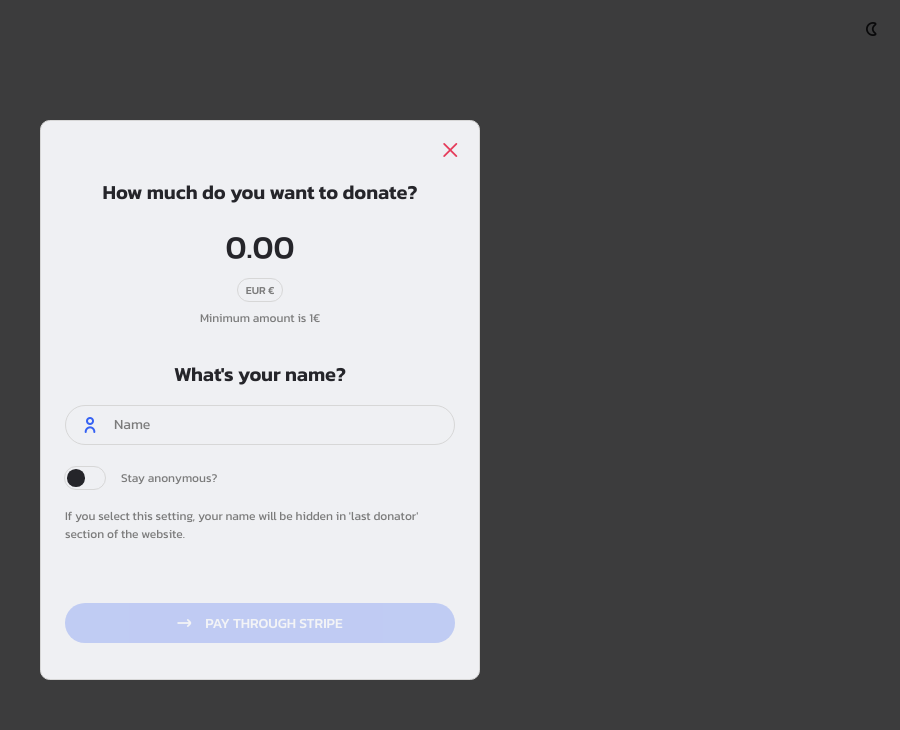
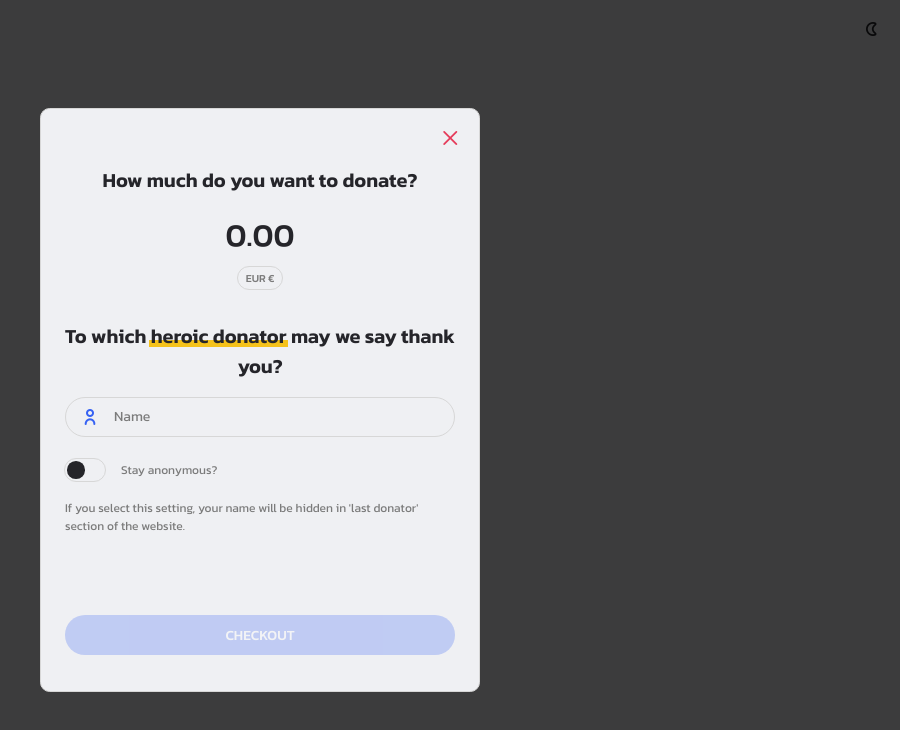
Before and after one commit to stepesdrabes/moneycounter, a SvelteKit app: page / in a window 1280 px wide. Both pictures are taken after a click on the button "DONATE". Shown: the top 730 px of the page, without its empty margins (380-1280 px from the left). Built offline with nearby package versions, Linux system fonts and the light colour scheme; no server answers; the database is empty.

Commit message:
UI changes

```diff
--- a/src/components/DonateModal.svelte
+++ b/src/components/DonateModal.svelte
@@ -8,6 +8,7 @@
     import MoneyInput from "$components/inputs/MoneyInput.svelte"
     import {onMount} from "svelte"
     import {browser} from "$app/environment"
+    import SlideColumn from "$components/misc/SlideColumn.svelte";
 
     export let shown = false
     export let onClose: () => void
@@ -42,7 +43,6 @@
             }),
         }).then((data) => data.json())
 
-        checkingOut = false
         window.location.replace(data.url)
     }
 
@@ -62,26 +62,31 @@
     })
 </script>
 
-<Modal width="27.5rem" height="35rem" shown="{shown}" onClose="{onClose}">
+<Modal width="27.5rem" height="36.5rem" shown="{shown}" onClose="{onClose}">
     <div class="donate-modal-container">
         <h2>How much do you want to donate?</h2>
         <Spacer value="var(--spacing-m)"/>
 
         <MoneyInput on:change={handleAmountChange}/>
+
+        {#if selectedAmount > 0 && selectedAmount < 1}
+            <SlideColumn>
+                <Spacer value="var(--spacing-s)"/>
+                <LabelText text="Minimum amount is 1€" textAlign="center" color="var(--danger-red)"/>
+            </SlideColumn>
+        {/if}
+
         <Spacer value="var(--spacing-s)"/>
 
         <div class="euro-label">
             <span class="label">EUR €</span>
         </div>
 
-        <Spacer value="var(--spacing-s)"/>
-        <LabelText text="Minimum amount is 1€" textAlign="center"/>
-
         <Spacer value="var(--spacing-xl)"/>
 
-        <h2>What's your name?</h2>
+        <h2>To which <span class="yellow-underline">heroic donator</span> may we say thank you?</h2>
         <Spacer value="var(--spacing-m)"/>
-        <IconInputField height="2.5rem" icon="user" placeholder="Name{stayAnonymous ? ` (won't be shown)` : ''}"
+        <IconInputField disabled="{stayAnonymous}" height="2.5rem" icon="user" placeholder="Name"
                         onValueChange="{(value) => selectedName = value}"/>
 
         <Spacer value="var(--spacing-ms)"/>
@@ -100,8 +105,8 @@
         <Spacer value="auto"/>
         <Spacer value="var(--spacing-l)"/>
 
-        <Button loading="{checkingOut}" disabled="{!valuesCorrect}" height="2.5rem"
-                icon="arrow-right" label="Pay through stripe" onClick={checkout}/>
+        <Button loading="{checkingOut}" disabled="{!valuesCorrect}" height="2.5rem" label="Checkout"
+                onClick={checkout}/>
     </div>
 </Modal>
 
@@ -113,6 +118,25 @@
     flex-direction: column;
     align-items: center;
     padding: 3.5rem var(--spacing-l) 2.25rem;
+
+    h2 {
+      text-align: center;
+    }
+
+    .yellow-underline {
+      position: relative;
+
+      &:before {
+        content: "";
+        position: absolute;
+        width: calc(100% + 0.2rem);
+        height: 0.425rem;
+        background-color: var(--golden-shine);
+        bottom: 0.25rem;
+        left: -0.1rem;
+        z-index: -1;
+      }
+    }
   }
 
   .euro-label {
--- a/src/components/inputs/IconInputField.svelte
+++ b/src/components/inputs/IconInputField.svelte
@@ -40,7 +40,7 @@
     })
 </script>
 
-<div class="icon-input-field"
+<div class="icon-input-field" class:disabled={disabled}
      style="--height: {height}; height: {height}; --outlineColor: {outlineColor}; --bgColor: {backgroundColor}; --textColor: {textColor}; --outlineWidth: {outlineWidth}">
     {#if icon}
         <i class="icon fi fi-br-{icon}" style="color: {iconColor}"></i>
@@ -79,7 +79,13 @@
     isolation: isolate;
     border: var(--outlineWidth) solid var(--outlineColor);
     background-color: var(--bgColor);
-    transition: background-color 0.3s ease-in-out, outline 0.3s ease-in-out;
+    transition: background-color 0.3s ease-in-out, outline 0.3s ease-in-out, opacity 0.3s ease-in-out, filter 0.3s ease-in-out;
+
+    &.disabled {
+      cursor: not-allowed;
+      filter: blur(1px);
+      opacity: 0.6;
+    }
 
     .icon {
       z-index: 1;
--- a/src/components/inputs/MoneyInput.svelte
+++ b/src/components/inputs/MoneyInput.svelte
@@ -2,9 +2,13 @@
     import {createEventDispatcher, onMount} from 'svelte'
     import {browser} from "$app/environment"
 
+    const MINIMUM_VALUE = 1
+
     let amountFormatted = '0.00'
     let currencyInput: HTMLInputElement
     const dispatch = createEventDispatcher()
+
+    let numberAmount: number = 0
 
     const handleChange = () => {
         let cleanedInput = currencyInput.value
@@ -14,6 +18,7 @@
         if (cleanedInput.length === 0) amountFormatted = '0.00'
         else amountFormatted = (parseInt(cleanedInput, 10) / 100).toFixed(2)
 
+        numberAmount = parseFloat(amountFormatted)
         dispatch('change', {value: amountFormatted})
     }
 
@@ -23,7 +28,8 @@
     })
 </script>
 
-<input type="tel" bind:value={amountFormatted} bind:this={currencyInput} on:input={handleChange}/>
+<input type="tel" class:too-small={numberAmount > 0 && numberAmount < MINIMUM_VALUE} bind:value={amountFormatted}
+       bind:this={currencyInput} on:input={handleChange}/>
 
 <style lang="scss">
   input[type=tel] {
@@ -33,5 +39,10 @@
     font-size: 2rem;
     font-weight: 500;
     color: var(--text-color);
+    transition: color 0.3s ease-in-out;
+
+    &.too-small {
+      color: var(--danger-red);
+    }
   }
 </style>
--- /dev/null
+++ b/src/components/misc/SlideColumn.svelte
@@ -0,0 +1,17 @@
+<script lang="ts">
+    export let padding: string = "0"
+
+    import {slide} from "svelte/transition"
+</script>
+
+<div class="slide-column" style="padding: {padding};" transition:slide|local={{axis: 'y'}}>
+    <slot/>
+</div>
+
+<style lang="scss">
+  .slide-column {
+    display: flex;
+    flex-direction: column;
+    width: 100%;
+  }
+</style>
```
